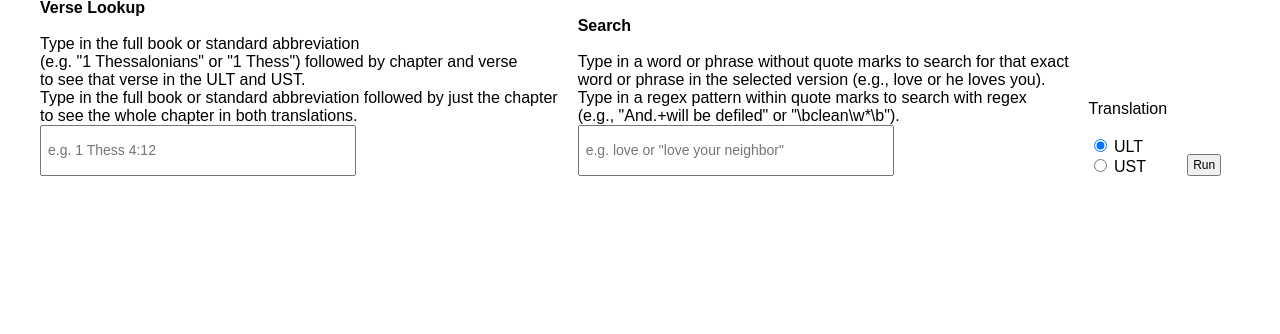
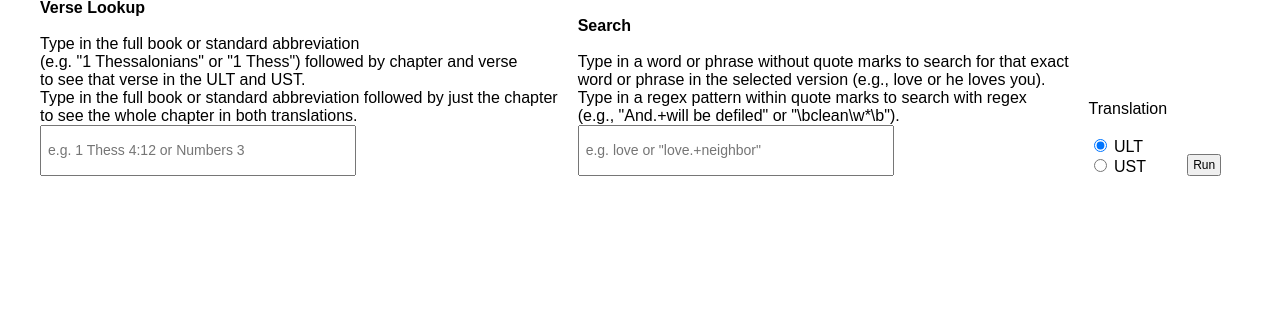
Before and after one commit to stephenwunrow/USFM-Tool, a Flask app: page /translations in a window 1280 px wide. Shown: the part 284-618 px from the top of the page. Run offline with Flask 3, Linux system fonts and the light colour scheme; parts of the project's set-up code (start-up, migrations or seed data) failed here and were passed over.

Commit message:
Adding instructions

```diff
--- a/templates/translations.html
+++ b/templates/translations.html
@@ -110,7 +110,7 @@
                     <input
                         type="text"
                         name="verse_input"
-                        placeholder="e.g. 1 Thess 4:12"
+                        placeholder="e.g. 1 Thess 4:12 or Numbers 3"
                     />
                 </div>
 
@@ -123,7 +123,7 @@
                     <input
                         type="text"
                         name="search_input"
-                        placeholder='e.g. love or "love your neighbor"'
+                        placeholder='e.g. love or "love.+neighbor"'
                     />
                 </div>
 
```
